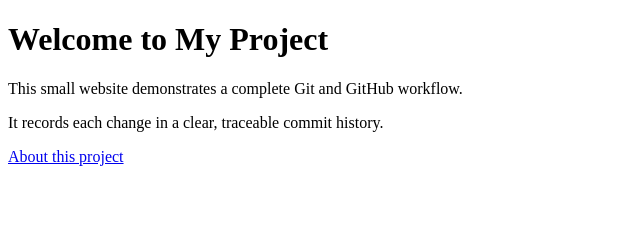
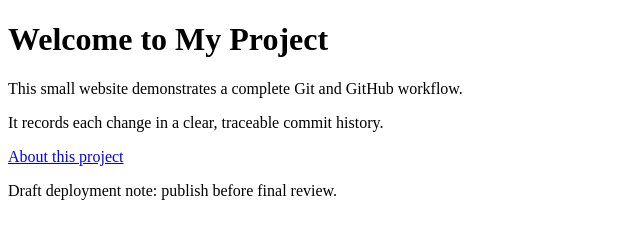
Before and after one commit to Shrivalkumar/software-assignment-2024eb02318, a plain HTML site: page index.html in a window 1280 px wide. Shown: the whole page, without its empty margins (0-640 px from the left). Drawn offline with Linux system fonts and the light colour scheme.

Commit message:
Add draft deployment note

```diff
--- a/index.html
+++ b/index.html
@@ -14,5 +14,8 @@
     <p>It records each change in a clear, traceable commit history.</p>
     <a href="about.html">About this project</a>
   </main>
+  <footer>
+    <p>Draft deployment note: publish before final review.</p>
+  </footer>
 </body>
 </html>
```
